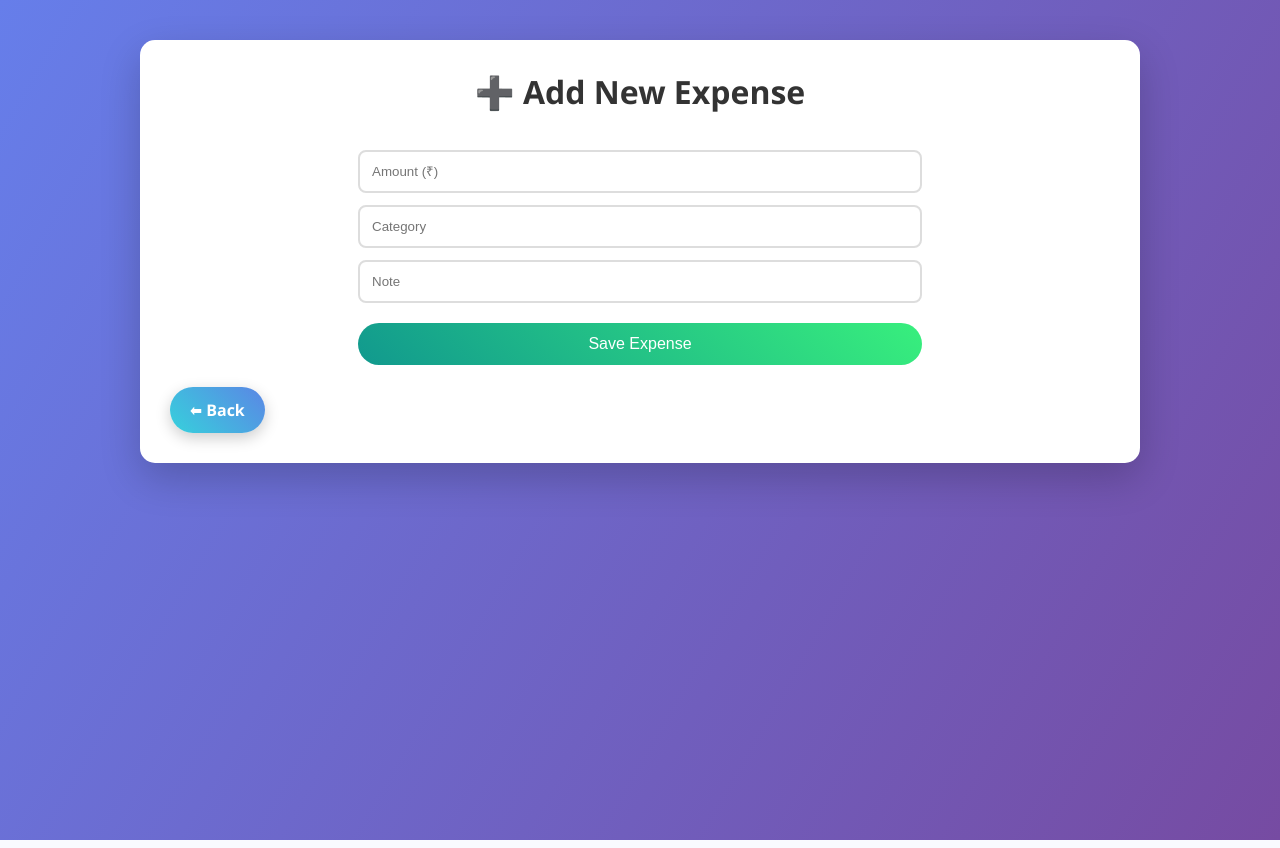
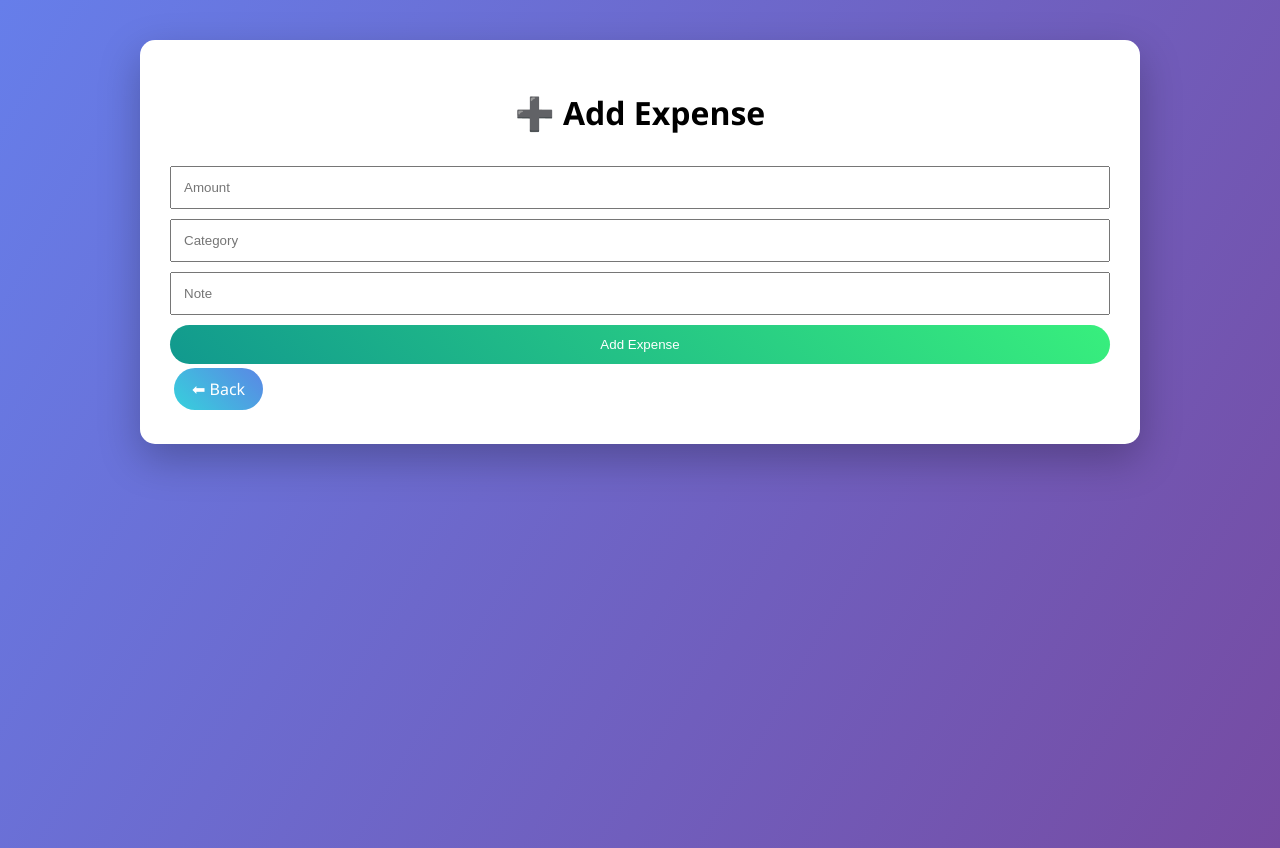
Before and after one commit to rushi1808/expense-traker-py, a Flask app: page /add in a window 1280 px wide. Run offline with Flask 3, Linux system fonts and the light colour scheme.

Commit message:
Enhance expense management: add edit functionality, update add form, and improve UI with chart integration

```diff
--- a/src/app.py
+++ b/src/app.py
@@ -1,5 +1,5 @@
 from flask import Flask, render_template, request, redirect, url_for
-from expense_cli import add_expense, get_expenses, delete_expense
+from expense_cli import add_expense, get_expenses, delete_expense, save_expenses
 
 app = Flask(__name__)
 
@@ -9,17 +9,32 @@ def index():
     expenses = get_expenses()
     return render_template("index.html", expenses=expenses)
 
+
 @app.route("/add", methods=["GET", "POST"])
 def add():
     if request.method == "POST":
-        amount = request.form["amount"]
-        category = request.form["category"]
-        note = request.form["note"]
+        add_expense(
+            request.form["amount"],
+            request.form["category"],
+            request.form["note"]
+        )
+        return redirect(url_for("index"))
+    return render_template("add.html")
 
-        add_expense(amount, category, note)
+
+@app.route("/edit/<int:sr_no>", methods=["GET", "POST"])
+def edit(sr_no):
+    expenses = get_expenses()
+    expense = expenses[sr_no - 1]
+
+    if request.method == "POST":
+        expense["amount"] = float(request.form["amount"])
+        expense["category"] = request.form["category"]
+        expense["note"] = request.form["note"]
+        save_expenses(expenses)
         return redirect(url_for("index"))
 
-    return render_template("add.html")
+    return render_template("edit.html", expense=expense, sr_no=sr_no)
 
 
 @app.route("/delete/<int:sr_no>")
@@ -28,6 +43,5 @@ def delete(sr_no):
     return redirect(url_for("index"))
 
 
-# ✅ THIS WAS MISSING
 if __name__ == "__main__":
     app.run(debug=True)
--- a/src/expense_cli.py
+++ b/src/expense_cli.py
@@ -7,19 +7,23 @@ FILE_NAME = "expenses.json"
 def load_expenses():
     if not os.path.exists(FILE_NAME):
         return []
-    with open(FILE_NAME, "r") as file:
-        return json.load(file)
+    with open(FILE_NAME, "r") as f:
+        return json.load(f)
 
 
 def save_expenses(expenses):
-    with open(FILE_NAME, "w") as file:
-        json.dump(expenses, file, indent=4)
+    with open(FILE_NAME, "w") as f:
+        json.dump(expenses, f, indent=4)
+
+
+def get_expenses():
+    return load_expenses()
 
 
 def add_expense(amount, category, note):
     expenses = load_expenses()
     expenses.append({
-        "amount": amount,
+        "amount": float(amount),
         "category": category,
         "note": note
     })
@@ -31,7 +35,3 @@ def delete_expense(sr_no):
     if 1 <= sr_no <= len(expenses):
         expenses.pop(sr_no - 1)
         save_expenses(expenses)
-
-
-def get_expenses():
-    return load_expenses()
--- a/src/templates/add.html
+++ b/src/templates/add.html
@@ -7,16 +7,15 @@
 <body>
 
 <div class="container">
-    <h1>➕ Add New Expense</h1>
+    <h1>➕ Add Expense</h1>
 
     <form method="post">
-        <input type="number" step="0.01" name="amount" placeholder="Amount (₹)" required>
+        <input type="number" step="0.01" name="amount" placeholder="Amount" required>
         <input type="text" name="category" placeholder="Category" required>
         <input type="text" name="note" placeholder="Note">
-        <button type="submit">Save Expense</button>
+        <button>Add Expense</button>
     </form>
 
-    <br>
     <a href="/" class="button">⬅ Back</a>
 </div>
 
--- a/static/style.css
+++ b/static/style.css
@@ -1,138 +1,103 @@
-/* ===== RESET ===== */
 * {
-    margin: 0;
-    padding: 0;
     box-sizing: border-box;
 }
 
-/* ===== BODY ===== */
 body {
-    font-family: "Segoe UI", Tahoma, sans-serif;
+    font-family: "Segoe UI", Arial, sans-serif;
     background: linear-gradient(120deg, #667eea, #764ba2);
     min-height: 100vh;
-    animation: fadeIn 1s ease-in;
+    animation: fade 1s;
 }
 
-/* ===== CONTAINER CARD ===== */
+body.dark {
+    background: linear-gradient(120deg, #111, #333);
+}
+
 .container {
     width: 85%;
     max-width: 1000px;
+    background: white;
     margin: 40px auto;
-    background: #ffffff;
     padding: 30px;
     border-radius: 15px;
-    box-shadow: 0 15px 40px rgba(0,0,0,0.2);
-    animation: slideUp 0.8s ease;
+    box-shadow: 0 15px 40px rgba(0,0,0,0.25);
+    animation: slide 0.8s;
 }
 
-/* ===== HEADINGS ===== */
+body.dark .container {
+    background: #1f1f1f;
+    color: white;
+}
+
 h1 {
     text-align: center;
-    margin-bottom: 25px;
-    color: #333;
 }
 
-/* ===== BUTTONS ===== */
+.toggle {
+    float: right;
+    cursor: pointer;
+}
+
 .button {
     display: inline-block;
-    padding: 12px 20px;
+    padding: 10px 18px;
+    margin: 4px;
+    border-radius: 25px;
     background: linear-gradient(45deg, #36d1dc, #5b86e5);
-    color: #fff;
+    color: white;
     text-decoration: none;
-    border-radius: 30px;
-    font-weight: 600;
-    transition: all 0.3s ease;
-    box-shadow: 0 5px 15px rgba(0,0,0,0.2);
+    transition: 0.3s;
 }
 
 .button:hover {
-    transform: translateY(-3px) scale(1.03);
-    box-shadow: 0 10px 25px rgba(0,0,0,0.3);
+    transform: scale(1.05);
 }
 
-/* ===== DELETE BUTTON ===== */
 .delete {
     background: linear-gradient(45deg, #ff416c, #ff4b2b);
 }
 
-/* ===== TABLE ===== */
 table {
     width: 100%;
+    margin-top: 20px;
     border-collapse: collapse;
-    margin-top: 20px;
 }
 
 th {
-    background: linear-gradient(45deg, #667eea, #764ba2);
+    background: #667eea;
     color: white;
-    padding: 14px;
-    text-transform: uppercase;
-    letter-spacing: 1px;
+    padding: 10px;
 }
 
 td {
-    padding: 12px;
+    padding: 10px;
     text-align: center;
-    border-bottom: 1px solid #ddd;
-    transition: background 0.3s;
 }
 
 tr:hover td {
-    background-color: #f1f3ff;
+    background: #f1f3ff;
 }
 
-/* ===== FORM ===== */
-form {
-    width: 60%;
-    margin: auto;
-    animation: fadeIn 1s ease;
-}
-
-input {
+input, button {
     width: 100%;
     padding: 12px;
-    margin-top: 12px;
-    border-radius: 8px;
-    border: 2px solid #ddd;
-    transition: 0.3s;
-}
-
-input:focus {
-    border-color: #667eea;
-    outline: none;
-    box-shadow: 0 0 8px rgba(102,126,234,0.4);
+    margin-top: 10px;
 }
 
 button {
-    margin-top: 20px;
-    padding: 12px;
-    width: 100%;
-    border-radius: 30px;
+    border-radius: 25px;
     border: none;
     background: linear-gradient(45deg, #11998e, #38ef7d);
     color: white;
-    font-size: 16px;
     cursor: pointer;
-    transition: 0.3s;
 }
 
-button:hover {
-    transform: scale(1.05);
+@keyframes slide {
+    from { transform: translateY(40px); opacity: 0; }
+    to { transform: translateY(0); opacity: 1; }
 }
 
-/* ===== ANIMATIONS ===== */
-@keyframes slideUp {
-    from {
-        transform: translateY(40px);
-        opacity: 0;
-    }
-    to {
-        transform: translateY(0);
-        opacity: 1;
-    }
-}
-
-@keyframes fadeIn {
+@keyframes fade {
     from { opacity: 0; }
     to { opacity: 1; }
 }
```
Also changed, not shown: expenses.json (+5 -5 lines), src/templates/edit.html (added, +23 -0 lines), src/templates/index.html (+44 -4 lines).
